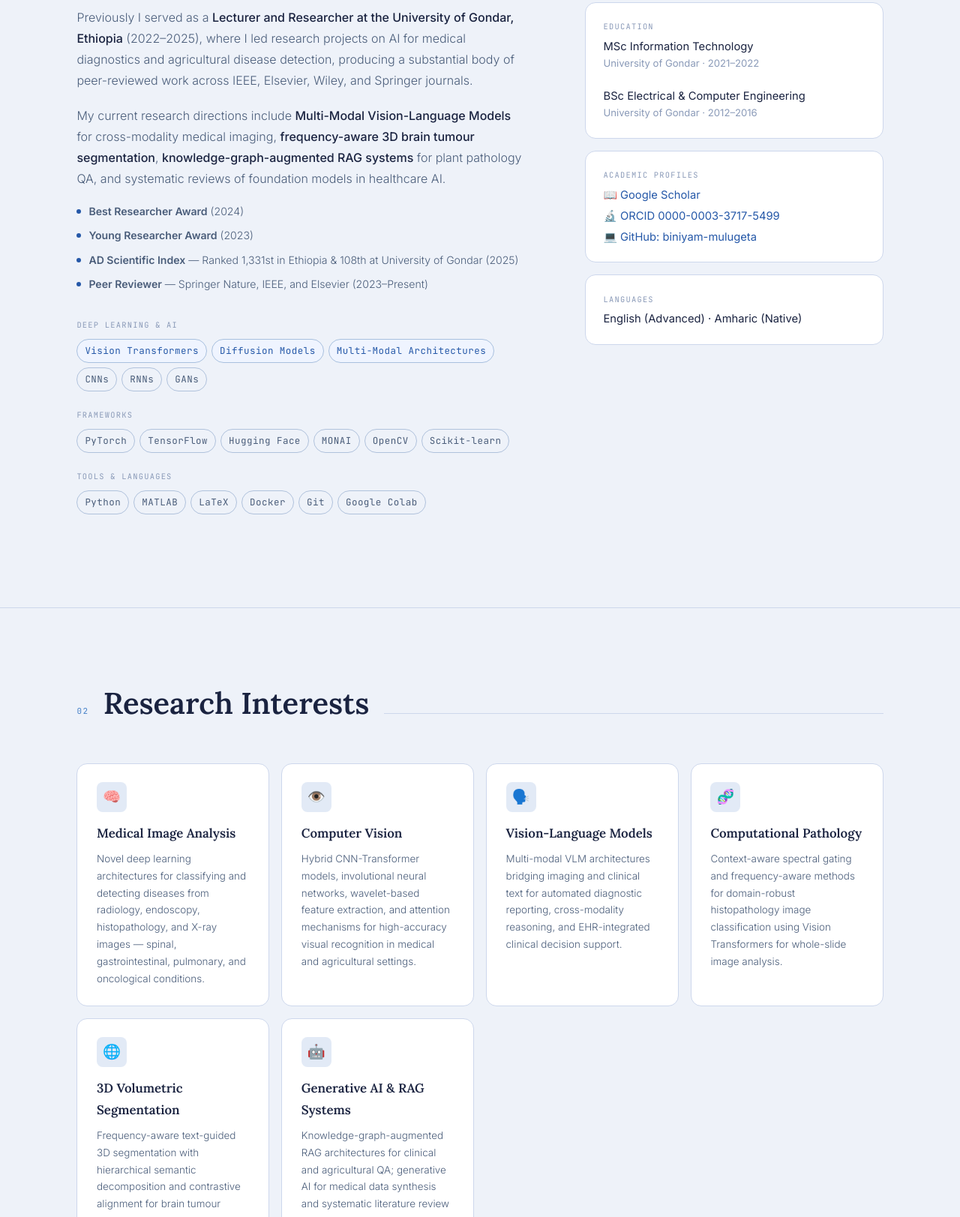
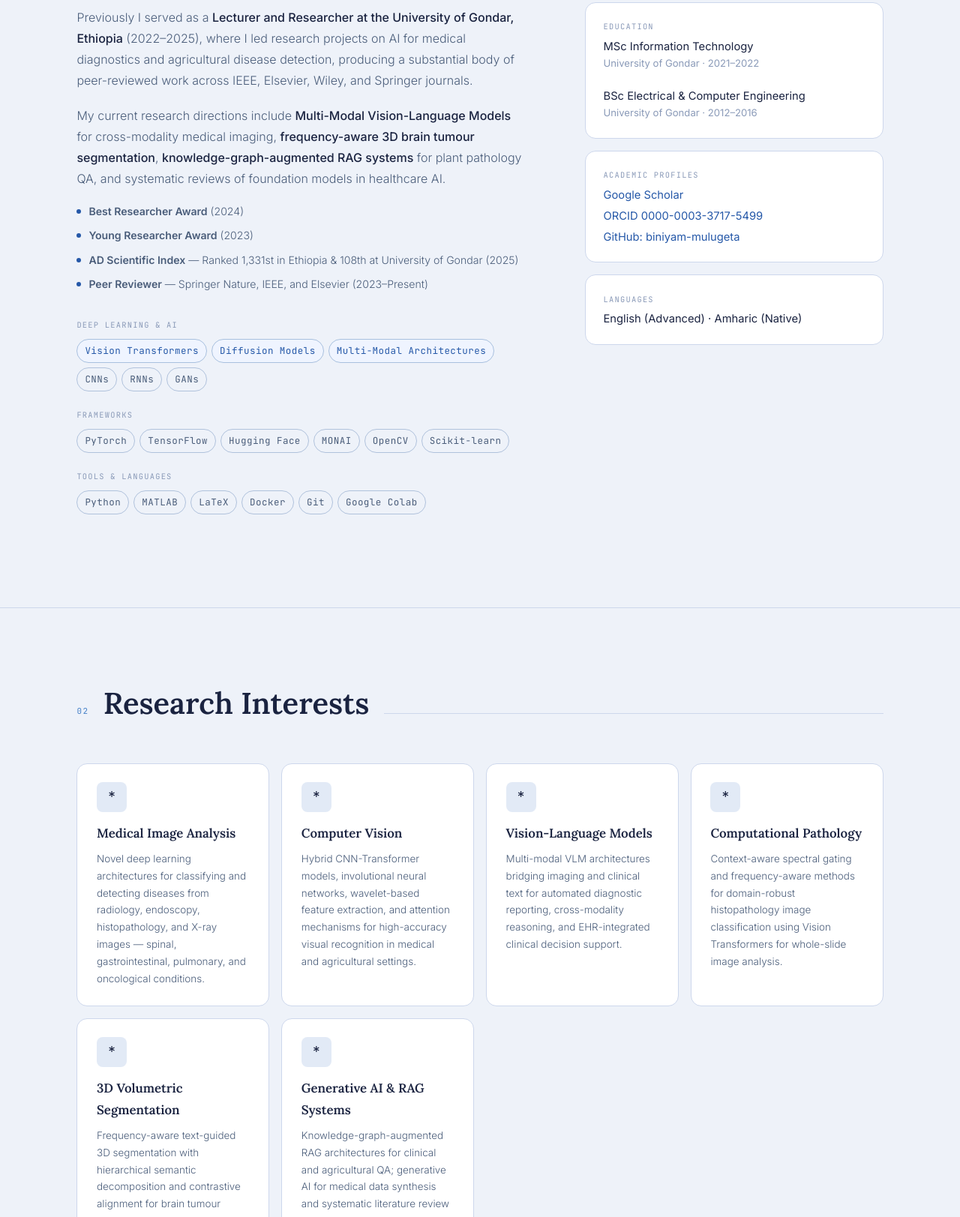
Before and after one commit to biniyam-mulugeta/biniyam-mulugeta.github.io, a plain HTML site: page index.html in a window 1280 px wide. Shown: the part 1158-2781 px from the top of the page at 75% size. Drawn offline with Linux system fonts and the light colour scheme.

Commit message:
Update index.html

```diff
--- a/index.html
+++ b/index.html
@@ -247,9 +247,9 @@
       <div class="meta-card">
         <div class="meta-card-label">Academic Profiles</div>
         <div class="meta-card-value" style="display:flex;flex-direction:column;gap:6px;">
-          <a href="https://scholar.google.com/citations?user=GmyVPY8AAAAJ&hl=en" target="_blank" rel="noopener">📖 Google Scholar</a>
-          <a href="https://orcid.org/0000-0003-3717-5499" target="_blank" rel="noopener">🔬 ORCID 0000-0003-3717-5499</a>
-          <a href="https://github.com/biniyam-mulugeta" target="_blank" rel="noopener">💻 GitHub: biniyam-mulugeta</a>
+          <a href="https://scholar.google.com/citations?user=GmyVPY8AAAAJ&hl=en" target="_blank" rel="noopener"> Google Scholar</a>
+          <a href="https://orcid.org/0000-0003-3717-5499" target="_blank" rel="noopener"> ORCID 0000-0003-3717-5499</a>
+          <a href="https://github.com/biniyam-mulugeta" target="_blank" rel="noopener"> GitHub: biniyam-mulugeta</a>
         </div>
       </div>
       <div class="meta-card">
@@ -268,32 +268,32 @@
   </div>
   <div class="interests-grid">
     <div class="interest-card reveal">
-      <div class="interest-icon">🧠</div>
+      <div class="interest-icon">*</div>
       <h3>Medical Image Analysis</h3>
       <p>Novel deep learning architectures for classifying and detecting diseases from radiology, endoscopy, histopathology, and X-ray images — spinal, gastrointestinal, pulmonary, and oncological conditions.</p>
     </div>
     <div class="interest-card reveal">
-      <div class="interest-icon">👁️</div>
+      <div class="interest-icon">*</div>
       <h3>Computer Vision</h3>
       <p>Hybrid CNN-Transformer models, involutional neural networks, wavelet-based feature extraction, and attention mechanisms for high-accuracy visual recognition in medical and agricultural settings.</p>
     </div>
     <div class="interest-card reveal">
-      <div class="interest-icon">🗣️</div>
+      <div class="interest-icon">*</div>
       <h3>Vision-Language Models</h3>
       <p>Multi-modal VLM architectures bridging imaging and clinical text for automated diagnostic reporting, cross-modality reasoning, and EHR-integrated clinical decision support.</p>
     </div>
     <div class="interest-card reveal">
-      <div class="interest-icon">🧬</div>
+      <div class="interest-icon">*</div>
       <h3>Computational Pathology</h3>
       <p>Context-aware spectral gating and frequency-aware methods for domain-robust histopathology image classification using Vision Transformers for whole-slide image analysis.</p>
     </div>
     <div class="interest-card reveal">
-      <div class="interest-icon">🌐</div>
+      <div class="interest-icon">*</div>
       <h3>3D Volumetric Segmentation</h3>
       <p>Frequency-aware text-guided 3D segmentation with hierarchical semantic decomposition and contrastive alignment for brain tumour delineation in volumetric MRI data.</p>
     </div>
     <div class="interest-card reveal">
-      <div class="interest-icon">🤖</div>
+      <div class="interest-icon">*</div>
       <h3>Generative AI &amp; RAG Systems</h3>
       <p>Knowledge-graph-augmented RAG architectures for clinical and agricultural QA; generative AI for medical data synthesis and systematic literature review automation.</p>
     </div>
```
